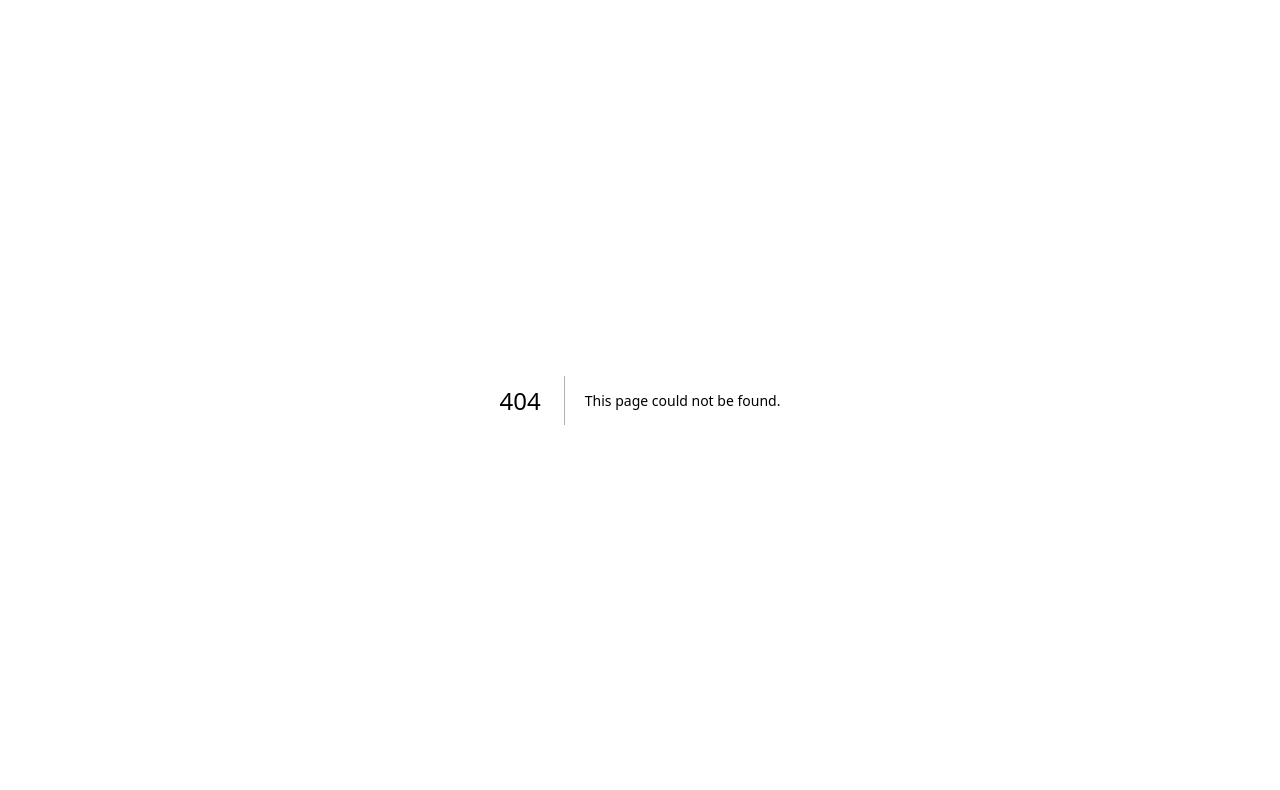
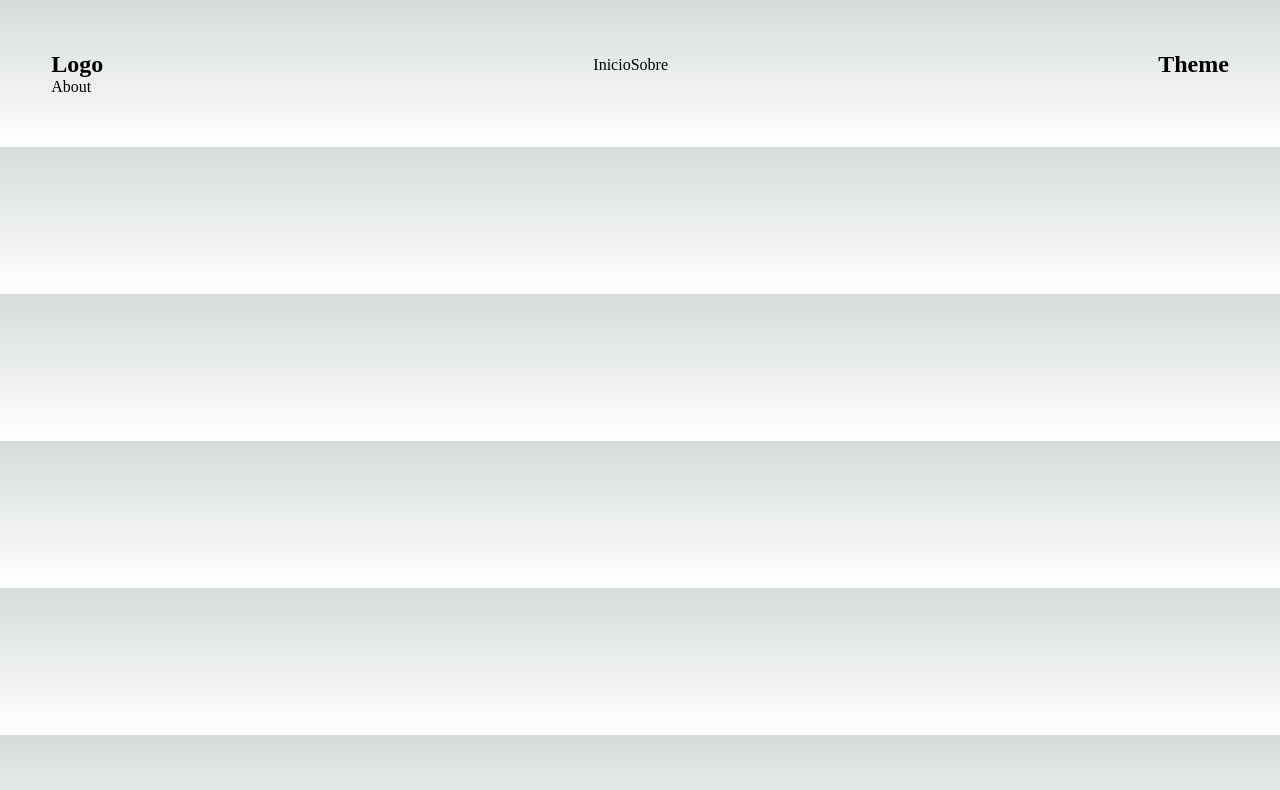
Before and after one commit to akadot/dotdev.me, a Next.js app: page /about in a window 1280 px wide. Before the commit this address had no page. Shown: the top 790 px of the page. Built offline with nearby package versions, Linux system fonts and the light colour scheme.

Commit message:
:lipstick: Structuring style

```diff
--- /dev/null
+++ b/components/navbar.tsx
@@ -0,0 +1,18 @@
+import Link from 'next/link'
+import style from '../styles/Navbar.module.scss'
+
+export default function Navbar(){
+    return (
+        <section className={style.container}>
+            {/* Logo */}
+            <h1>Logo</h1>
+            {/* Menu */}
+            <nav>
+                <Link href='/'>Inicio</Link>
+                <Link href='/about'>Sobre</Link>
+            </nav>
+            {/* Theme */}
+            <h1>Theme</h1>
+        </section>
+    )
+}
--- a/package.json
+++ b/package.json
@@ -7,7 +7,9 @@
     "build": "next build",
     "start": "next start",
     "lint": "next lint",
-    "test": "jest --watch"
+    "test": "jest",
+    "test:watch": "jest --watch",
+    "test:coverage": "jest --coverage"
   },
   "dependencies": {
     "@next/font": "13.1.1",
--- a/pages/_app.tsx
+++ b/pages/_app.tsx
@@ -1,6 +1,21 @@
+import type { AppProps } from 'next/app'
+import Head from 'next/head'
+import Menu from '../components/navbar'
+
 import '../styles/globals.scss'
-import type { AppProps } from 'next/app'
 
 export default function App({ Component, pageProps }: AppProps) {
-  return <Component {...pageProps} />
+  return (
+    <>
+      <Head>
+        <title>dot</title>
+        <meta name="description" content="My personal website" />
+        <meta name="viewport" content="width=device-width, initial-scale=1" />
+        <link rel="icon" href="/favicon.ico" />
+      </Head>
+      <Menu/>
+      <Component {...pageProps} />
+
+    </>
+  )
 }
--- /dev/null
+++ b/pages/about.tsx
@@ -0,0 +1,10 @@
+
+export default function About() {
+  return (
+    <>
+      <main>
+        About
+      </main>
+    </>
+  )
+}
--- /dev/null
+++ b/styles/Navbar.module.scss
@@ -0,0 +1,5 @@
+.container{
+    display: flex;
+    align-items: center;
+    justify-content: space-between;
+}
--- a/styles/globals.scss
+++ b/styles/globals.scss
@@ -92,7 +92,10 @@ body {
       transparent,
       rgb(var(--background-end-rgb))
     )
-    rgb(var(--background-start-rgb));
+    rgb(var(--background-start-rgb)
+  );
+  padding: 3.2rem;
+
 }
 
 a {
```
Also changed, not shown: pages/index.tsx (+3 -8 lines), styles/_theme.scss (added, +8 -0 lines), styles/_fonts.scss (added).
